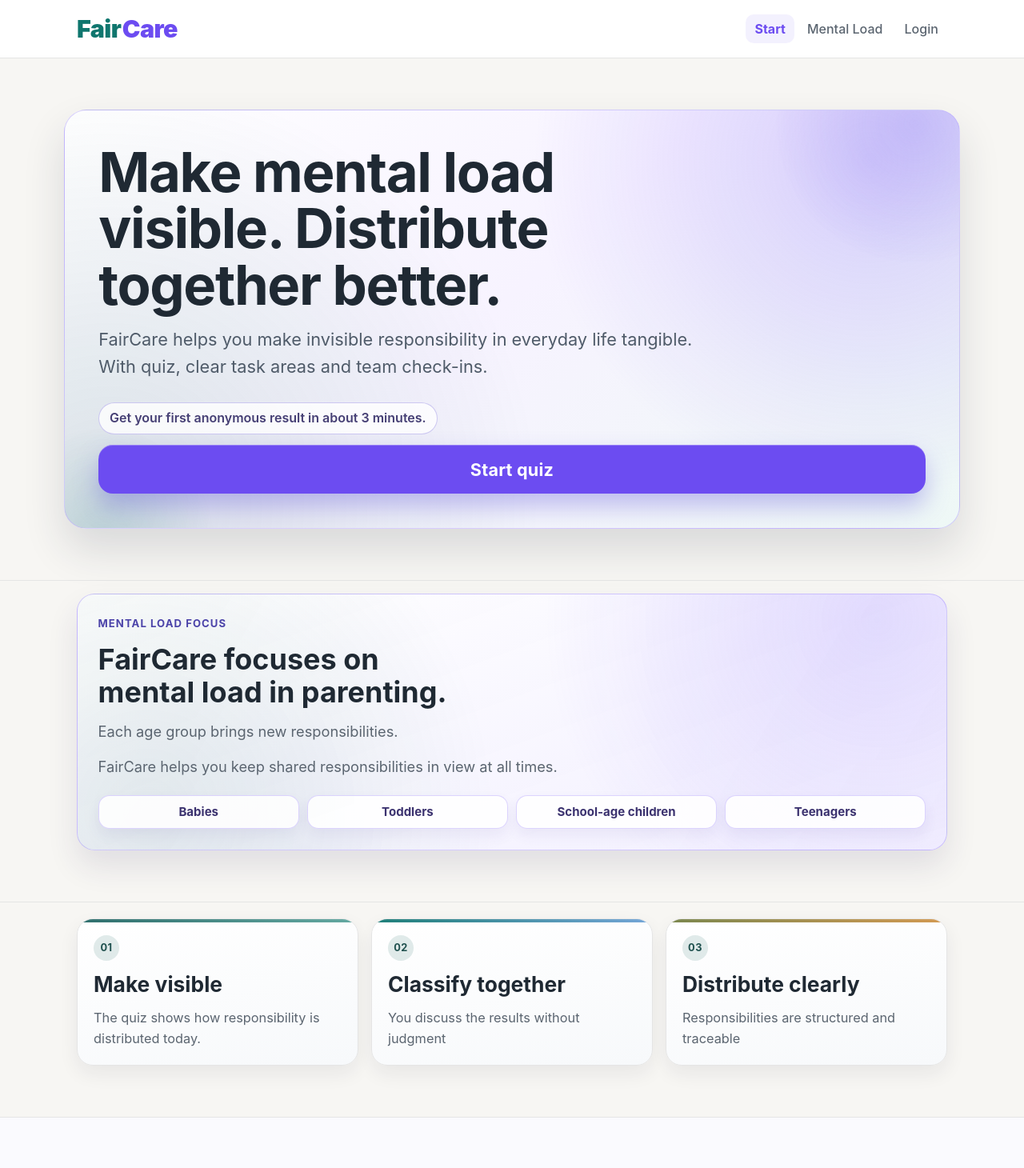
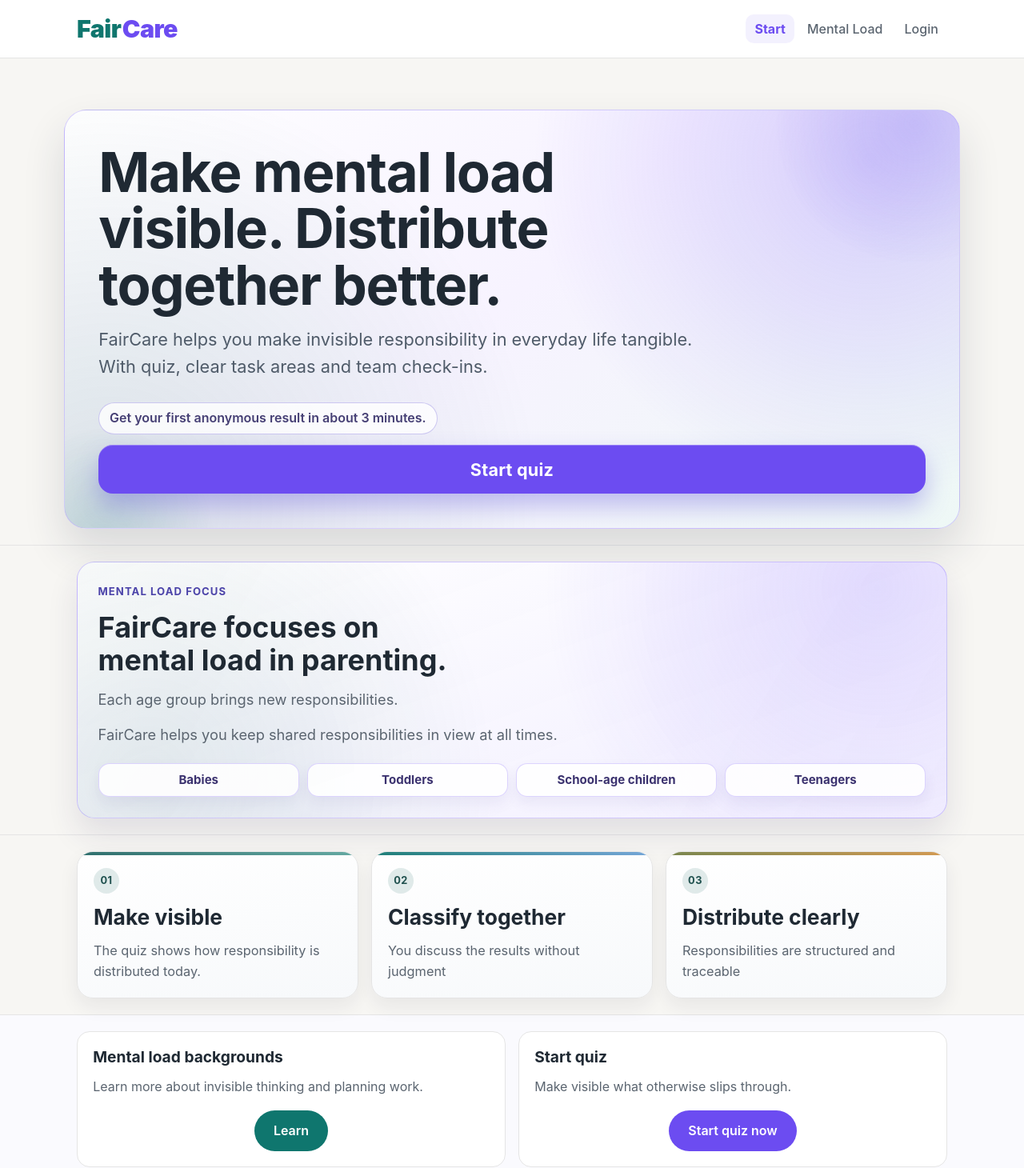
Before and after one commit to Stenflyingdutch/faircare5.0, a Next.js app: page / in a window 1280 px wide. Shown: the top 1460 px of the page at 80% size. Built offline with nearby package versions, Linux system fonts and the light colour scheme; no server answers; the database is empty.

Commit message:
Match hero bottom spacing with section divider spacing

```diff
--- a/app/globals.css
+++ b/app/globals.css
@@ -229,10 +229,6 @@
 
 .page-hero {
   padding-top: 4rem;
-}
-
-.landing-hero {
-  padding-top: clamp(1.4rem, 5vw, 4rem);
 }
 
 .landing-hero .container {
@@ -247,6 +243,10 @@
     radial-gradient(circle at 5% 95%, rgba(47, 111, 109, 0.16) 0%, transparent 46%),
     linear-gradient(138deg, #ffffff 0%, #f7f3ff 48%, #eef8f6 100%);
   box-shadow: 0 26px 52px rgba(35, 43, 63, 0.14);
+}
+
+.section.landing-hero {
+  padding-bottom: 1.25rem;
 }
 
 .landing-hero .container::before,
@@ -648,12 +648,11 @@
   gap: 1rem;
 }
 
-.section.landing-problem-section {
+.section.landing-focus-section,
+.section.landing-problem-section,
+.section.landing-links-section {
   padding-top: 1.25rem;
-}
-
-.section.landing-focus-section {
-  padding-top: 1rem;
+  padding-bottom: 1.25rem;
 }
 
 .landing-mental-load-focus {
--- a/app/page.tsx
+++ b/app/page.tsx
@@ -137,7 +137,7 @@
         </div>
       </SectionWrapper>
 
-      <SectionWrapper subdued>
+      <SectionWrapper subdued className="landing-links-section">
         <div className={linksGridClass}>
           <Card
             className="card--link"
```
